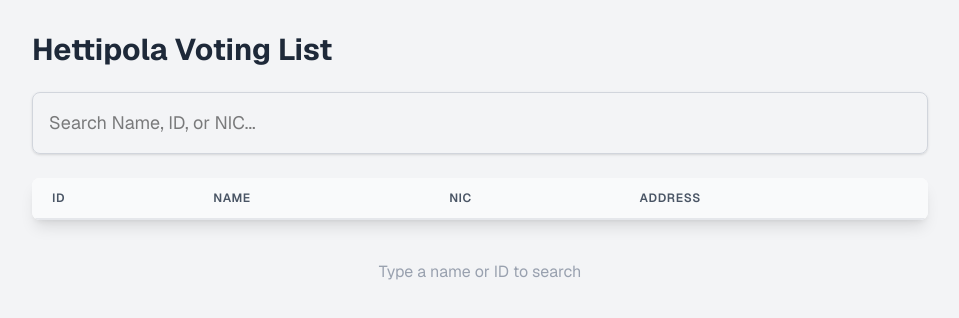
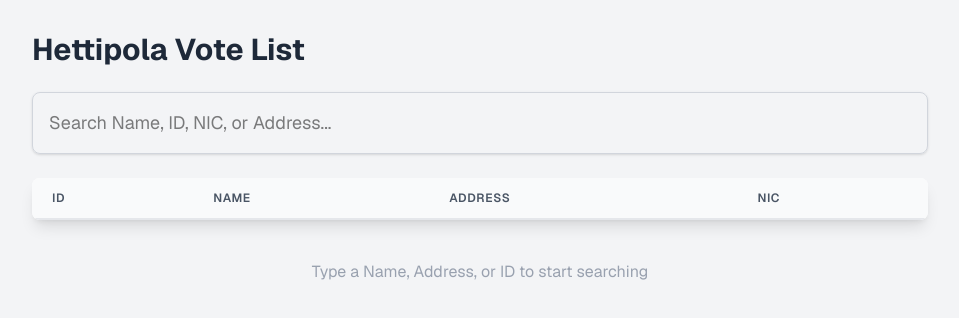
Before and after one commit to sithilxheartz/Hettipola-COOP-Search, a Next.js app: page / in a window 1280 px wide. Shown: the top 318 px of the page, without its empty margins (160-1119 px from the left). Built offline with nearby package versions, Linux system fonts and the light colour scheme.

Commit message:
add address search

```diff
--- a/app/page.tsx
+++ b/app/page.tsx
@@ -27,27 +27,31 @@ export default function Home() {
       });
   }, []);
 
-  // Search Logic
+  // Search Logic (Updated to include Address)
   const filteredData = data.filter((customer) => {
     if (search === "") return false;
     const searchLower = search.toLowerCase();
+
+    // Check if search term exists in Name, ID, NIC, OR Address
     const nameMatch = customer.name && String(customer.name).toLowerCase().includes(searchLower);
     const idMatch = customer.id && String(customer.id).toLowerCase().includes(searchLower);
     const nicMatch = customer.nic && String(customer.nic).toLowerCase().includes(searchLower);
-    return nameMatch || idMatch || nicMatch;
+    const addressMatch = customer.address && String(customer.address).toLowerCase().includes(searchLower);
+
+    return nameMatch || idMatch || nicMatch || addressMatch;
   });
 
   return (
     <div className="min-h-screen bg-gray-100 p-4 md:p-8 font-sans">
       <div className="max-w-4xl mx-auto">
         <h1 className="text-2xl md:text-3xl font-bold mb-6 text-gray-800 text-center md:text-left">
-          Hettipola Voting List
+          Hettipola Vote List
         </h1>
 
-        {/* Search Input - responsive text size */}
+        {/* Search Input - Updated Placeholder */}
         <input
           type="text"
-          placeholder="Search Name, ID, or NIC..."
+          placeholder="Search Name, ID, NIC, or Address..."
           className="w-full p-3 md:p-4 rounded-lg border border-gray-300 shadow-sm focus:ring-2 focus:ring-blue-500 outline-none text-base md:text-lg mb-6 text-black"
           onChange={(e) => setSearch(e.target.value)}
         />
@@ -61,17 +65,15 @@ export default function Home() {
           <p className="text-gray-600 text-center">Loading database...</p>
         ) : (
           <>
-            {/* ========================================= */}
-            {/* VIEW 1: DESKTOP TABLE (Hidden on Mobile)  */}
-            {/* ========================================= */}
+            {/* DESKTOP TABLE */}
             <div className="hidden md:block bg-white shadow-lg rounded-lg overflow-hidden">
               <table className="min-w-full leading-normal">
                 <thead>
                   <tr>
                     <th className="px-5 py-3 border-b-2 border-gray-200 bg-gray-50 text-left text-xs font-semibold text-gray-600 uppercase tracking-wider">ID</th>
                     <th className="px-5 py-3 border-b-2 border-gray-200 bg-gray-50 text-left text-xs font-semibold text-gray-600 uppercase tracking-wider">Name</th>
+                    <th className="px-5 py-3 border-b-2 border-gray-200 bg-gray-50 text-left text-xs font-semibold text-gray-600 uppercase tracking-wider">Address</th>
                     <th className="px-5 py-3 border-b-2 border-gray-200 bg-gray-50 text-left text-xs font-semibold text-gray-600 uppercase tracking-wider">NIC</th>
-                    <th className="px-5 py-3 border-b-2 border-gray-200 bg-gray-50 text-left text-xs font-semibold text-gray-600 uppercase tracking-wider">Address</th>
                   </tr>
                 </thead>
                 <tbody>
@@ -79,35 +81,30 @@ export default function Home() {
                     <tr key={index} className="hover:bg-gray-50">
                       <td className="px-5 py-5 border-b border-gray-200 text-sm text-gray-900">{customer.id}</td>
                       <td className="px-5 py-5 border-b border-gray-200 text-sm text-gray-900 font-medium">{customer.name}</td>
+                      <td className="px-5 py-5 border-b border-gray-200 text-sm text-gray-500">{customer.address}</td>
                       <td className="px-5 py-5 border-b border-gray-200 text-sm text-gray-500">{customer.nic}</td>
-                      <td className="px-5 py-5 border-b border-gray-200 text-sm text-gray-500">{customer.address}</td>
                     </tr>
                   ))}
                 </tbody>
               </table>
             </div>
 
-            {/* ========================================= */}
-            {/* VIEW 2: MOBILE CARDS (Hidden on Desktop)  */}
-            {/* ========================================= */}
+            {/* MOBILE CARDS */}
             <div className="md:hidden grid grid-cols-1 gap-4">
               {filteredData.slice(0, 50).map((customer, index) => (
                 <div key={index} className="bg-white p-4 rounded-lg shadow border-l-4 border-blue-500">
-                  {/* Name is prominent */}
                   <div className="font-bold text-gray-800 text-lg mb-2">
                     {customer.name}
                   </div>
-
-                  {/* Details grid */}
                   <div className="grid grid-cols-2 gap-y-2 text-sm">
                     <div className="text-gray-500">ID:</div>
                     <div className="text-gray-900 font-medium">{customer.id}</div>
 
+                    <div className="text-gray-500">Address:</div>
+                    <div className="text-gray-900">{customer.address}</div>
+
                     <div className="text-gray-500">NIC:</div>
                     <div className="text-gray-900">{customer.nic}</div>
-
-                    <div className="text-gray-500">Address:</div>
-                    <div className="text-gray-900">{customer.address}</div>
                   </div>
                 </div>
               ))}
@@ -122,7 +119,7 @@ export default function Home() {
 
             {search === "" && (
                 <div className="p-10 text-center text-gray-400">
-                    Type a name or ID to search
+                   Type a Name, Address, or ID to start searching
                 </div>
             )}
           </>
```
